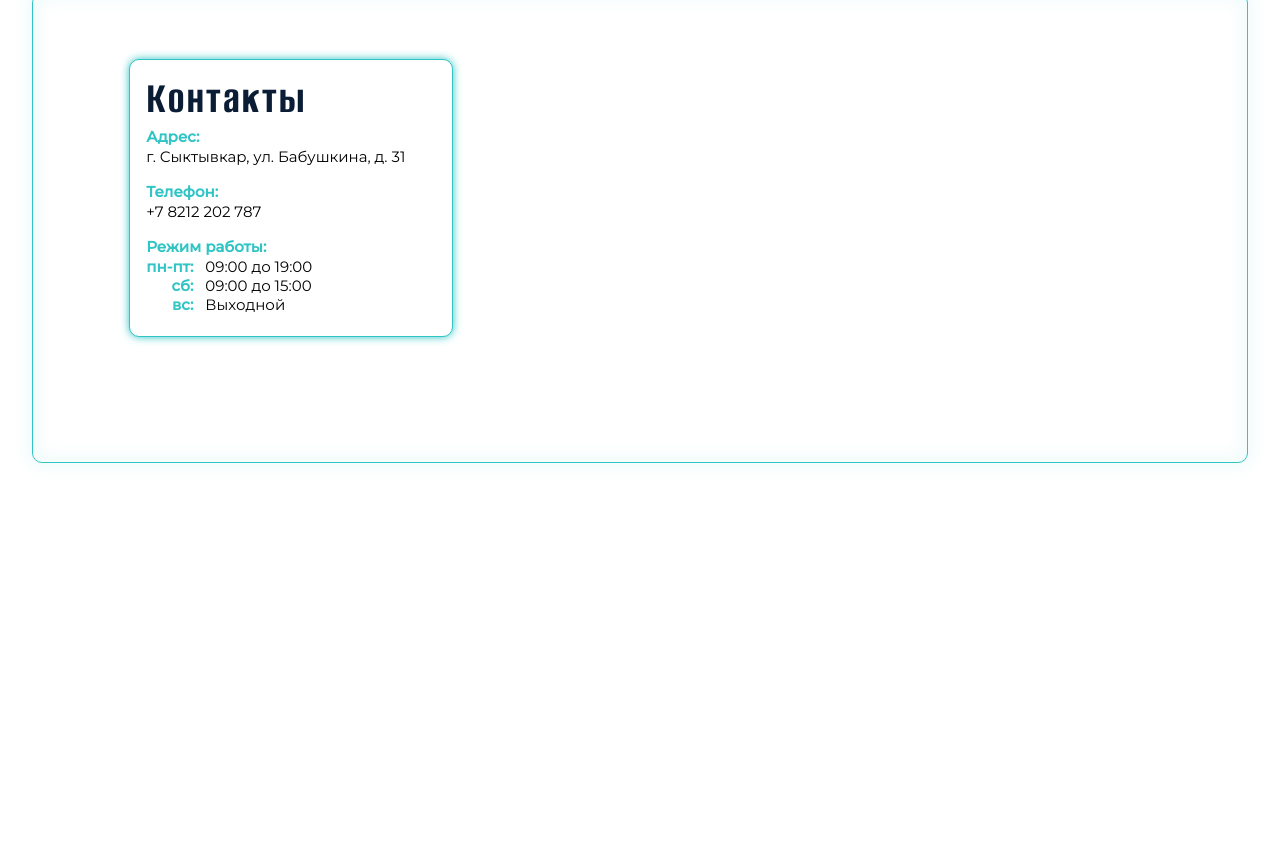
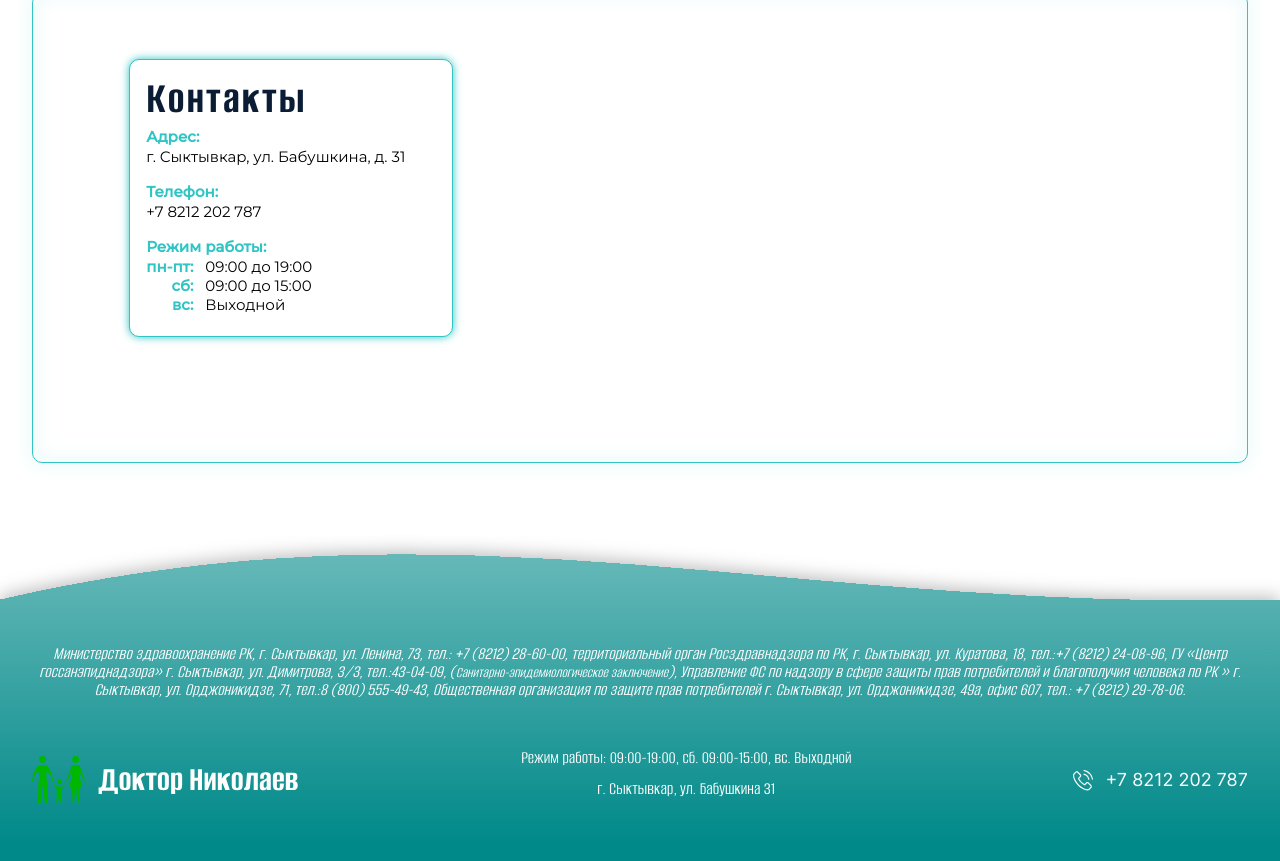
Before and after one commit to RudolphIgor/doktorNikolaev, a website: page src/index.html in a window 1280 px wide. Shown: the part 2300-3161 px from the top of the page. Before the commit the page ends 2785 px from the top, so only its background shows below. Drawn offline with nearby package versions, Linux system fonts and the light colour scheme; files that its build step writes are made by us from their sources; files whose address does not match are found by name; a web font is replaced by a local one.

Commit message:
Сверстана футер

```diff
--- a/gulp/version.json
+++ b/gulp/version.json
@@ -1,3 +1,3 @@
 {
-    "main": "20230410142213"
+    "main": "20230410171419"
 }
--- /dev/null
+++ b/src/html/footer.html
@@ -0,0 +1,14 @@
+<footer class="footer">
+	<div class="container">
+		<p class="low">Министерство здравоохранение РК, г. Сыктывкар, ул. Ленина, 73, тел.: +7 (8212) 28-60-00, территориальный орган Росздравнадзора по РК, г. Сыктывкар, ул. Куратова, 18, тел.:+7 (8212) 24-08-96, ГУ «Центр госсанэпиднадзора» г. Сыктывкар, ул. Димитрова, 3/3, тел.:43-04-09,  (<a href="#">Санитарно-эпидемиологическое заключение</a>), Управление ФС по надзору в сфере защиты прав потребителей и благополучия человека по РК » г. Сыктывкар, ул.  Орджоникидзе, 71, тел.:8 (800) 555-49-43, Общественная организация по защите прав потребителей г. Сыктывкар, ул.  Орджоникидзе, 49а, офис 607, тел.: +7 (8212) 29-78-06.</p>
+		<div class="footer__bottom">
+			@@include('./components/logo.html',{})
+			<div class="time">
+				<p>Режим работы: 09:00-19:00, сб. 09:00-15:00, вс. Выходной </p>
+				<p>г. Сыктывкар, ул. Бабушкина 31</p>
+			</div>
+			@@include('./components/phone.html',{})
+		</div>
+
+	</div>
+</footer>
--- a/src/index.html
+++ b/src/index.html
@@ -13,8 +13,9 @@
 		@@include('html/section3.html',{})
 		@@include('html/section4.html',{})
       </main>
+	  @@include('html/footer.html',{})
+
     </div>
-
     <script src="js/app.min.js"></script>
   </body>
 </html>
--- /dev/null
+++ b/src/scss/footer.scss
@@ -0,0 +1,45 @@
+.footer {
+	background: url("@img/footer1.svg") top center/100% no-repeat;
+	font-size: 18px;
+	// height: 280px;
+	padding: 50px 0px 50px 0px;
+	font-family: AlumniSans;
+
+	&__bottom {
+		margin: 50px 0px 0px 0px;
+		display: flex;
+		flex: 0 0 33.33%;
+		justify-content: space-between;
+		align-items: center;
+		color: #fff;
+
+		&>.phone {
+			font-family: Inter;
+		}
+	}
+
+}
+
+.time {
+	text-align: center;
+}
+
+.low {
+	padding: 60px 0px 0px 0px;
+	text-align: center;
+	font-family: AlumniSans;
+	font-style: italic;
+	color: #fff;
+	font-weight: 400;
+	width: 100%;
+	&>a {
+		font-size: 15px;
+	}
+}
+
+.time {
+	&>p {
+		margin: 0px 0px 13px 0px;
+
+	}
+}
--- a/src/scss/section4.scss
+++ b/src/scss/section4.scss
@@ -1,3 +1,7 @@
+.page__section4 {
+	margin: 0px 0px 50px 0px;
+
+}
 .contacts {
 	position: relative;
 
--- a/src/scss/style.scss
+++ b/src/scss/style.scss
@@ -11,3 +11,4 @@
 @import "section2";
 @import "section3";
 @import "section4";
+@import "footer";
```
Also changed, not shown: dist/css/style.css, dist/css/style.min.css, dist/index.html, src/img/footer.svg (added), src/img/footer1.svg (added), src/scss/fonts.scss (line endings or trailing spaces).
